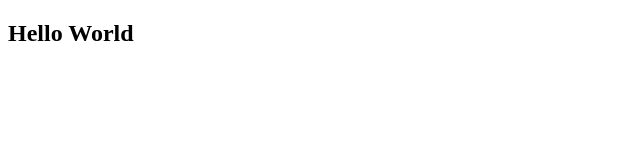
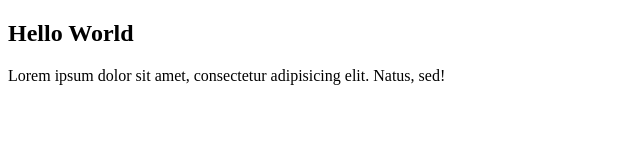
Before and after one commit to hassansabbir/gitColaborationPractice, a plain HTML site: page index.html in a window 1280 px wide. Shown: the whole page, without its empty margins (0-640 px from the left). Drawn offline with Linux system fonts and the light colour scheme.

Commit message:
creating a branch

```diff
--- a/index.html
+++ b/index.html
@@ -7,5 +7,6 @@
 </head>
 <body>
   <h2>Hello World</h2>
+  <p>Lorem ipsum dolor sit amet, consectetur adipisicing elit. Natus, sed!</p>
 </body>
 </html>
```
